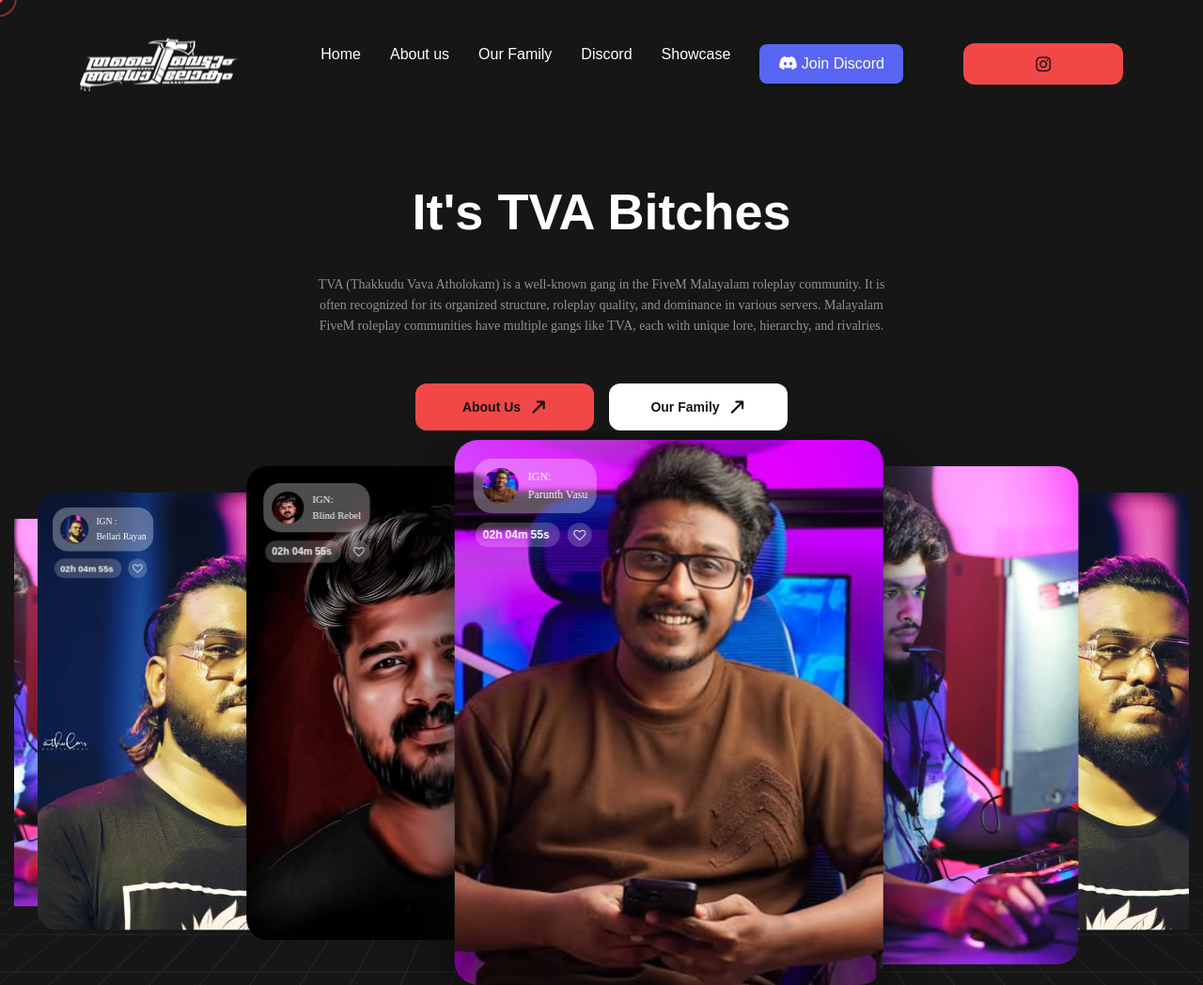
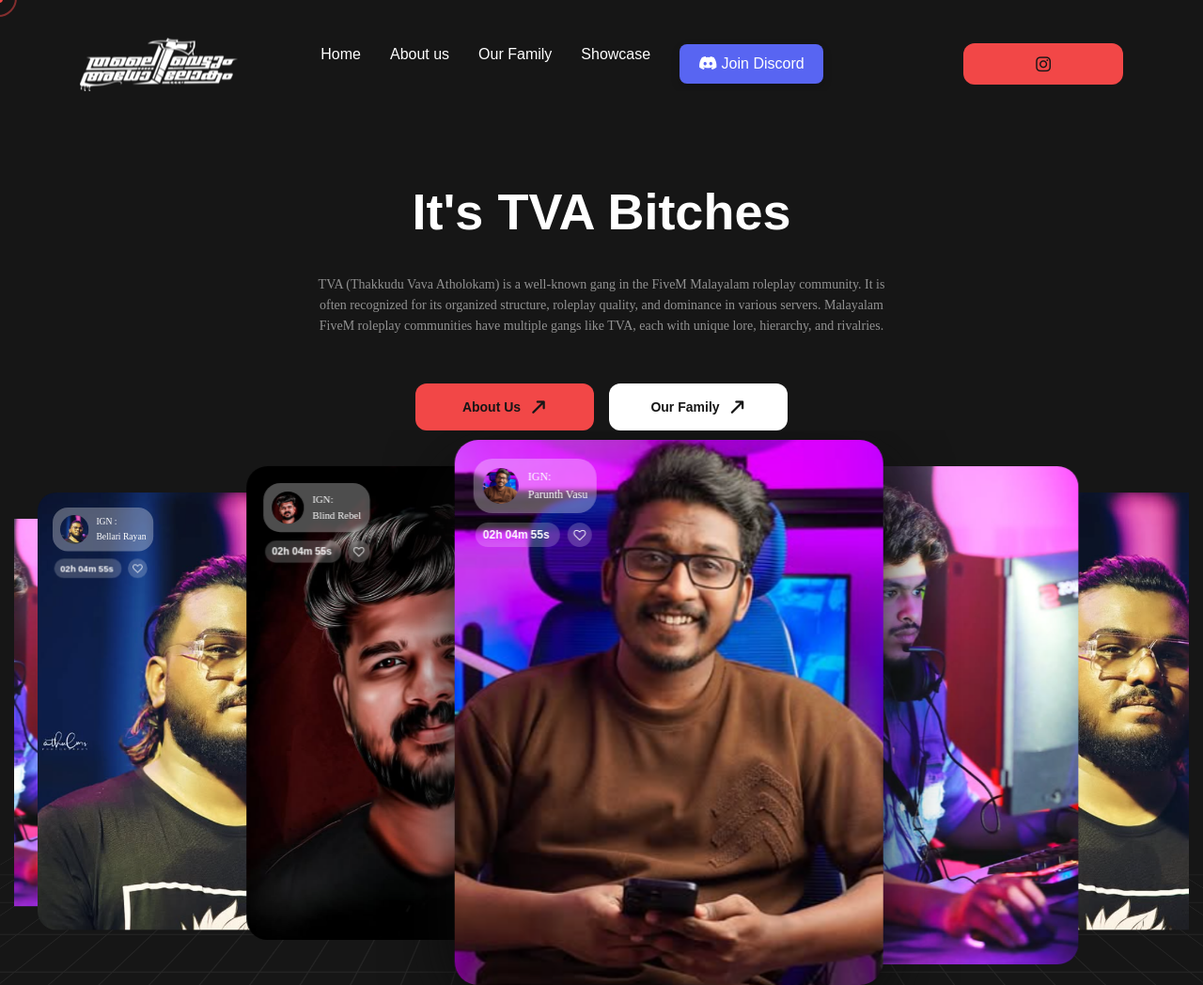
Before and after one commit to amal-chd/official.tva, a plain HTML site: page index.html in a window 1280 px wide. Shown: the top 1048 px of the page at 94% size. Drawn offline with Linux system fonts and the light colour scheme; files whose address does not match are found by name; a web font is replaced by a local one.

Commit message:
Update index.html

```diff
--- a/index.html
+++ b/index.html
@@ -76,10 +76,6 @@
                                             </li>
                                             <li class="menu-item">
                                                 <a href="author-2.html">Our Family</a>
-                                            </li>
-                                            <!-- Add Font Awesome if not already included -->
-                                            <li class="menu-item">
-                                                <a href="https://discord.gg/eaglegamingop">Discord</a>
                                             </li>
                                         <li class="menu-item">
                                                 <a href="https://discord.gg/eaglegamingop">Showcase</a>
```
